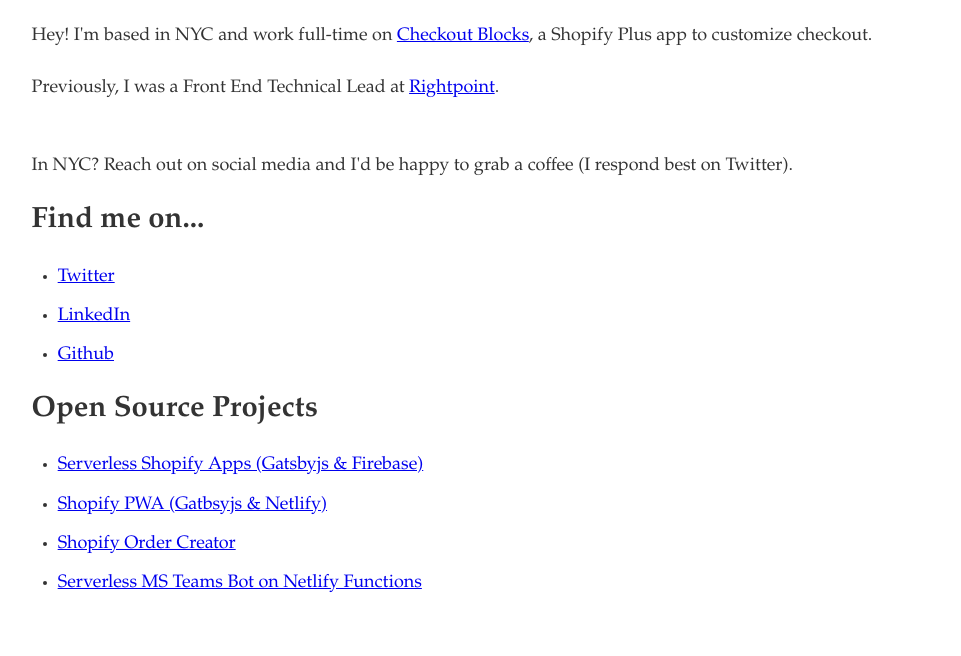
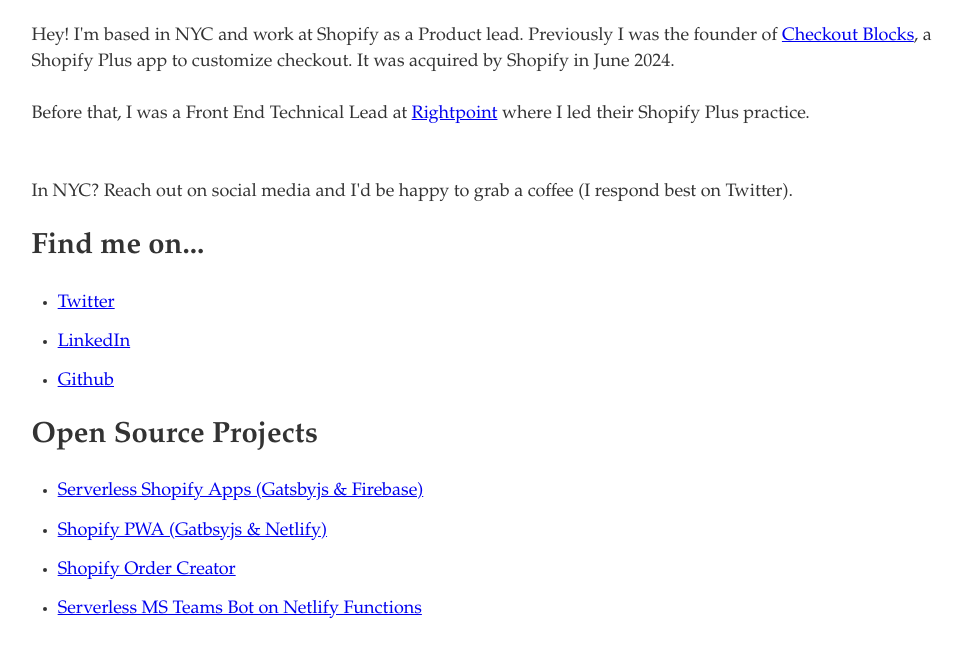
Before and after one commit to gil--/gilgreenberg.com, a Gatsby site: page / in a window 1280 px wide. Shown: the part 98-754 px from the top of the page, without its empty margins (148-1109 px from the left). Built offline with nearby package versions, Linux system fonts and the light colour scheme; Gatsby itself is replaced by a stand-in of ours.

Commit message:
Update index.js

```diff
--- a/src/pages/index.js
+++ b/src/pages/index.js
@@ -8,8 +8,8 @@
   <Layout>
     <SEO title="Home" />
     <h1>Gil Greenberg</h1>
-    <p>Hey! I'm based in NYC and work full-time on <a href="https://apps.shopify.com/checkout-blocks" target="_blank">Checkout Blocks</a>, a Shopify Plus app to customize checkout.</p>
-    <p>Previously, I was a Front End Technical Lead at <a href="//rightpoint.com" target="_blank">Rightpoint</a>.</p>
+    <p>Hey! I'm based in NYC and work at Shopify as a Product lead. Previously I was the founder of <a href="https://apps.shopify.com/checkout-blocks" target="_blank">Checkout Blocks</a>, a Shopify Plus app to customize checkout. It was acquired by Shopify in June 2024.</p>
+    <p>Before that, I was a Front End Technical Lead at <a href="//rightpoint.com" target="_blank">Rightpoint</a> where I led their Shopify Plus practice.</p>
     <br />
     <p>In NYC? Reach out on social media and I'd be happy to grab a coffee (I respond best on Twitter).</p>
     <h2>Find me on...</h2>
```
